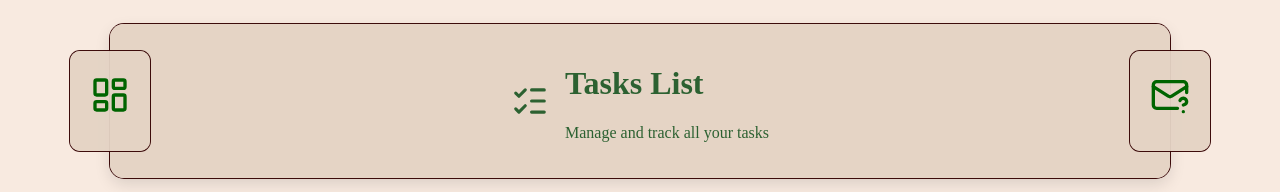
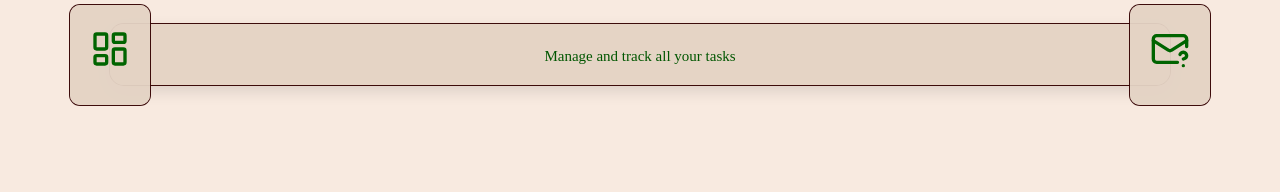
Before and after one commit to Youssef-Errachid/TASKFLOW, a React (Vite) app in the folder taskflow-frontend/: page / in a window 1280 px wide. Before the commit this address led to /tasks. Shown: the top 192 px of the page. Built offline with nearby package versions, Linux system fonts and the light colour scheme; no server answers.

Commit message:
feat(routes): add dashboard and overdue tasks routes

```diff
--- a/taskflow-frontend/src/App.jsx
+++ b/taskflow-frontend/src/App.jsx
@@ -4,16 +4,21 @@ import TaskListPage from "./pages/TaskListPage.jsx";
 import CreateTaskPage from "./pages/CreateTaskPage.jsx";
 import TaskDetailsPage from "./pages/TaskDetailsPage.jsx";
 import EditTaskPage from "./pages/EditTaskPage.jsx";
+import Dachboard from "./pages/Dachboard.jsx";
+import OverdueTasksPage from "./pages/OverdueTasksPage.jsx";
+import Header from "./components/Header.jsx";
 
 function App() {
     return (
         <BrowserRouter>
             <Routes>
-                <Route path="/" element={<Navigate to="/tasks" replace />} />
+                <Route path="/" element={<Header />} />
+                <Route path="/dachboard" element={<Dachboard/>}/>
                 <Route path="/tasks" element={<TaskListPage />}/>
                 <Route path="/tasks/new" element={<CreateTaskPage />}/>
                 <Route path="/tasks/:id" element={<TaskDetailsPage />}/>
                 <Route path="/tasks/:id/edit" element={<EditTaskPage />}/>
+                <Route path="/overduetasks" element={<OverdueTasksPage/>}/>
                 <Route path="*" element={<NotFoundPage />} />
             </Routes>
         </BrowserRouter>
```
